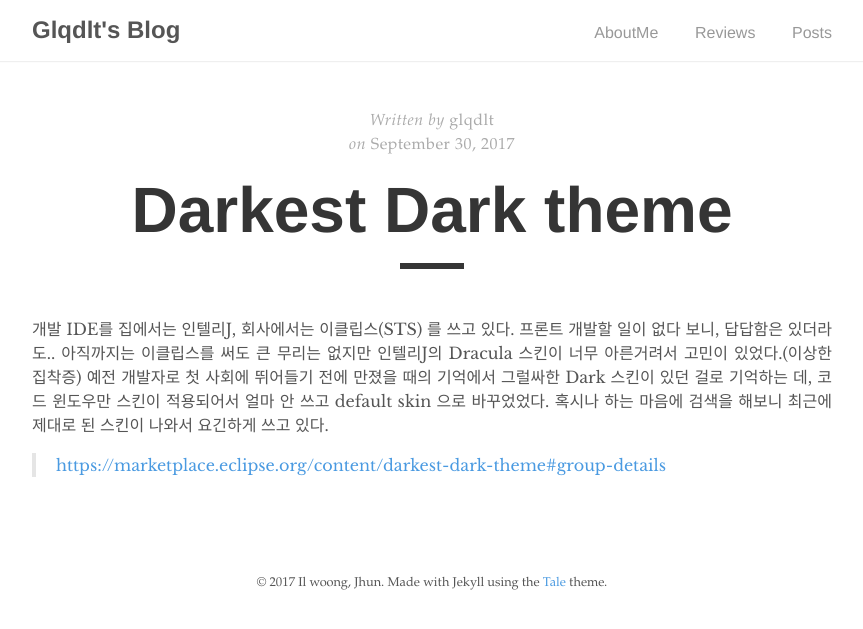
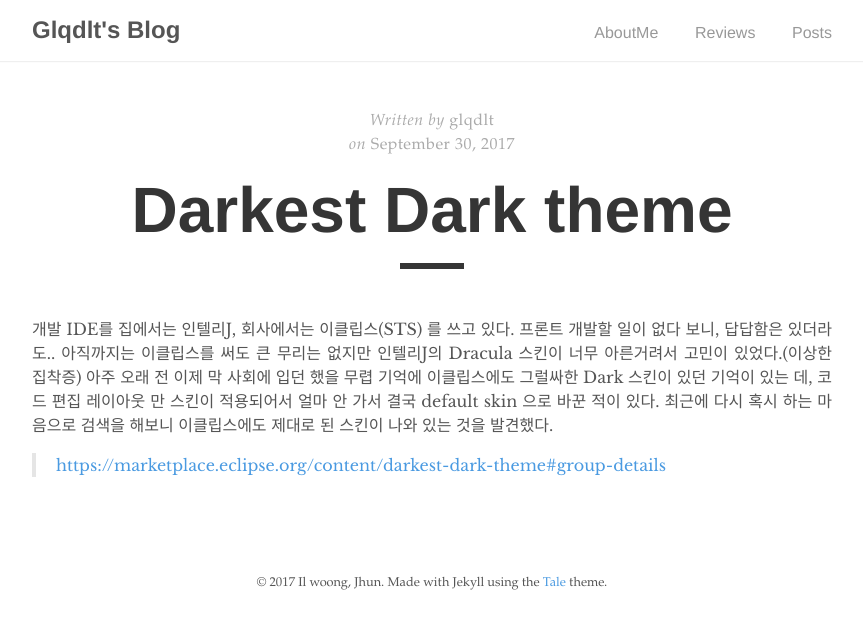
Before and after one commit to glqdlt/glqdlt.github.io, a Jekyll site: the page built from _posts/2017-09-30-Darkkest Dark Theme.md, in a window 1280 px wide. Shown: the top 629 px of the page, without its empty margins (208-1071 px from the left). Built offline with Jekyll 4.4.1, drawn with Linux system fonts in a browser that asks for light colours.

Commit message:
config : update

```diff
--- a/_config.yml
+++ b/_config.yml
@@ -6,7 +6,7 @@ imgpath: glqdlt.github.io/_img
 
 # Setup
 title:          Glqdlt's Blog
-paginate:       5
+paginate:       10
 baseurl:        ""
 url:            https://glqdlt.github.io/
 
--- a/_posts/2017-09-30-Darkkest Dark Theme.md
+++ b/_posts/2017-09-30-Darkkest Dark Theme.md
@@ -6,7 +6,6 @@ author: "glqdlt"
 
 개발 IDE를 집에서는 인텔리J, 회사에서는 이클립스(STS) 를 쓰고 있다.
 프론트 개발할 일이 없다 보니, 답답함은 있더라도.. 아직까지는 이클립스를 써도 큰 무리는 없지만 인텔리J의 Dracula 스킨이 너무 아른거려서 고민이 있었다.(이상한 집착증)
-예전 개발자로 첫 사회에 뛰어들기 전에 만졌을 때의 기억에서 그럴싸한 Dark 스킨이 있던 걸로 기억하는 데, 코드 윈도우만 스킨이 적용되어서 얼마 안 쓰고 default skin 으로 바꾸었었다.
-혹시나 하는 마음에 검색을 해보니 최근에 제대로 된 스킨이 나와서 요긴하게 쓰고 있다.
+아주 오래 전 이제 막 사회에 입던 했을 무렵 기억에 이클립스에도 그럴싸한 Dark 스킨이 있던 기억이 있는 데, 코드 편집 레이아웃 만 스킨이 적용되어서 얼마 안 가서 결국 default skin 으로 바꾼 적이 있다. 최근에 다시 혹시 하는 마음으로 검색을 해보니 이클립스에도 제대로 된 스킨이 나와 있는 것을 발견했다.
 
 > [https://marketplace.eclipse.org/content/darkest-dark-theme#group-details](https://marketplace.eclipse.org/content/darkest-dark-theme#group-details)
```
